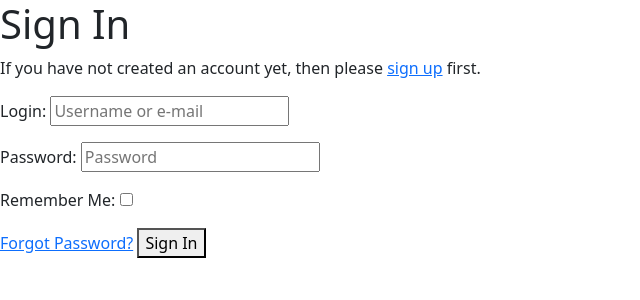
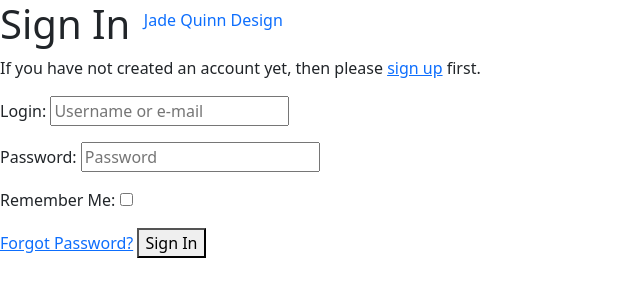
Before and after one commit to Jade-Quinn/jade_quinn_design, a Django app: page /accounts/login/ in a window 1280 px wide. Shown: the top 300 px of the page, without its empty margins (0-640 px from the left). Run offline with Django 3.2, Linux system fonts and the light colour scheme; some libraries are stand-ins or nearby versions.

Commit message:
(feat): Add top header

```diff
--- a/templates/base.html
+++ b/templates/base.html
@@ -29,13 +29,29 @@
     <title>Jade Quinn Design {% block extra_title %}{% endblock %}</title>
 </head>
 <body>
-    <header class="container-fluid fixed-top"></header>
+    <header class="container-fluid fixed-top">
+        <div class="row">
+            <div class="col-12 col-lg-4 text-center">
+                <a href="{% url 'home' %}" class="nav-link">Jade Quinn Design</a>
+            </div>
+            <div class="col-12 col-lg-4">
+
+            </div>
+            <div class="col-12 col-lg-4">
+                <ul class="list-inline list-unstyled">
+                    <li class="list-inline-item dropdown"></li>
+                    <li class="list-inline-item"></li>
+                </ul>
+            </div>
+        </div>
+    </header>
 
     {% if messages %}
-    <div class="message-container"></div>
+        <div class="message-container"></div>
     {% endif %}
 
     {% block page_header %}
+
     {% endblock %}
 
     {% block content %}
```
